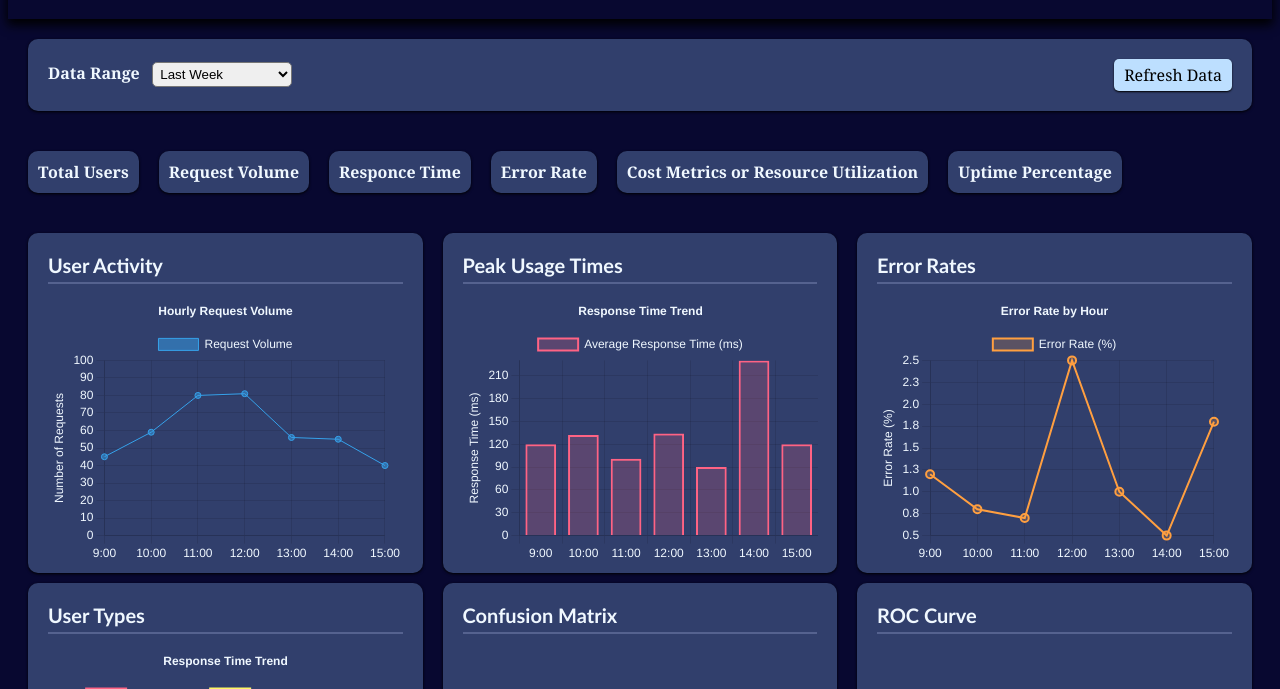
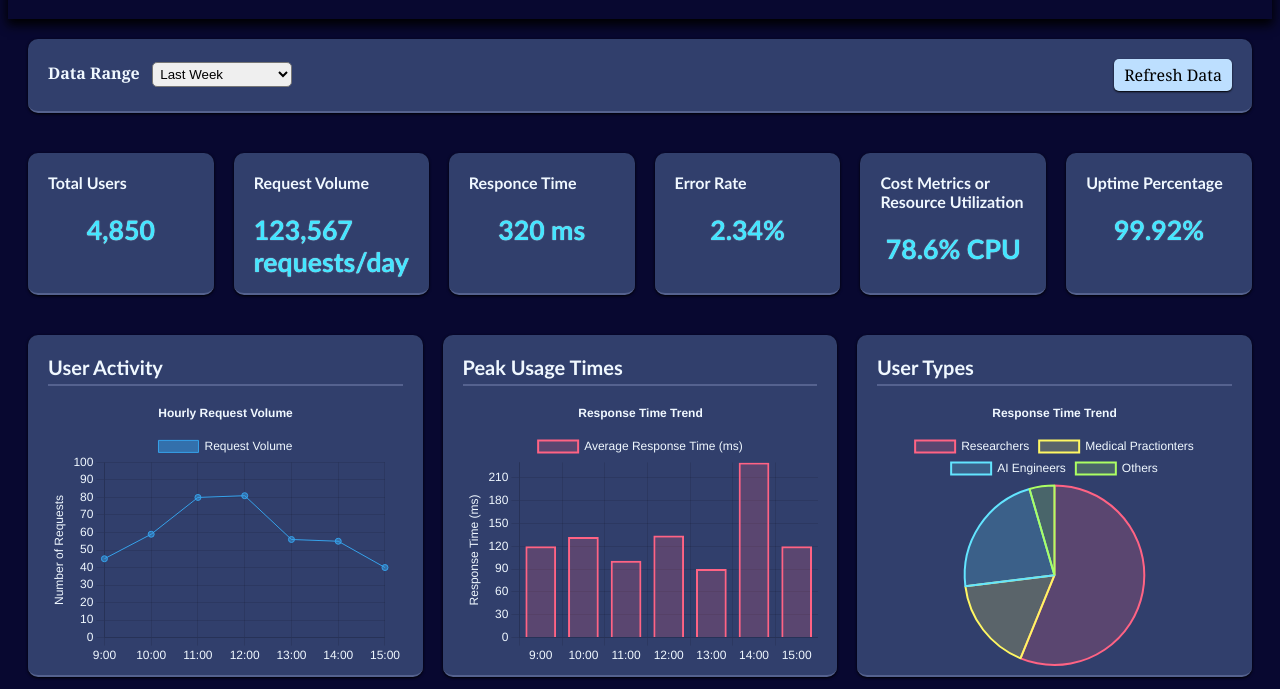
Before and after one commit to 0-Artha-0/Dashboard, a plain HTML site: page index.html in a window 1280 px wide. Shown: the part 75-764 px from the top of the page. Drawn offline with nearby package versions, Linux system fonts and the light colour scheme.

Commit message:
Update index.html

```diff
--- a/index.html
+++ b/index.html
@@ -57,6 +57,7 @@
         flex-wrap: wrap;
         justify-content:space-between;
         align-items: center;
+        border-bottom: 2px solid rgb(85, 98, 143);
     }
 
     .Controls select {
@@ -78,27 +79,43 @@
     }
 
     .Key-Metrics ul{
+        display: flex;
+        justify-content: center;
+        gap: 20px;
         list-style: none;
         padding: 20px;
-        display: flex;
-        flex-wrap: wrap;
-        gap: 20px;
-
     }
 
     .Key-Metrics ul li {
-        padding: 10px;
+        padding: 20px;
+        width: 15%;
+        height: 100px;
         background-color: rgb(49, 63, 108);
         border-radius: 10px;
         box-shadow: 0px 1px 3px black;
         font-weight: bold;
+        font-family: 'Gill Sans', 'Gill Sans MT', Calibri, 'Trebuchet MS', sans-serif;
+        border-bottom: 2px solid rgb(85, 98, 143);
+    }
+
+    .Key-Metrics .content {
+        display: flex;
+        justify-content: center;
+    }
+
+    .Key-Metrics .content h2 {
+        /*display: flex;
+        justify-content: center;*/
+        font-size: 20pt;
+        color: rgb(68, 230, 255);
+        text-shadow: 0px 0px 1px rgb(240, 242, 255);
     }
 
     .Charts {
         display: flex;
         flex-wrap: wrap;
         justify-content: space-between;
-        gap: 10px;
+        gap: 15px;
         margin: 20px;
     }
 
@@ -112,6 +129,7 @@
         box-shadow: 0px 1px 3px black;
         width: 29%;
         height: 300px;
+        border-bottom: 2px solid rgb(85, 98, 143);
     }
 
     .Charts strong {
@@ -134,6 +152,7 @@
             <a href=""><img src="darkmode.png" width="25px"></a>
         </nav>
     </header>
+
     <div class="Controls">
         <div>
             <strong>Data Range</strong>
@@ -145,18 +164,41 @@
                 <option>Custom</option>
             </select>
         </div>
-        <button>Refresh Data</button>
+        <button id="refresh">Refresh Data</button>
     </div>
 
     <div class="Key-Metrics">
         <ul>
             <li>Total Users
+                <div class="content">
+                    <h2>4,850</h2>
+                </div>
             </li>
-            <li>Request Volume</li>
-            <li>Responce Time</li>
-            <li>Error Rate</li>
-            <li>Cost Metrics or Resource Utilization</li>
-            <li>Uptime Percentage</li>
+            <li>Request Volume
+                <div class="content">
+                    <h2>123,567 requests/day</h2>
+                </div>
+            </li>
+            <li>Responce Time
+                <div class="content">
+                    <h2>320 ms</h2>
+                </div>
+            </li>
+            <li>Error Rate
+                <div class="content">
+                    <h2>2.34%</h2>
+                </div>
+            </li>
+            <li>Cost Metrics or Resource Utilization
+                <div class="content">
+                    <h2>78.6% CPU</h2>
+                </div>
+            </li>
+            <li>Uptime Percentage
+                <div class="content">
+                    <h2>99.92%</h2>
+                </div>
+            </li>
         </ul>
     </div>
 
@@ -172,28 +214,25 @@
             <strong>Peak Usage Times</strong>
             <canvas id="PeakUsage"></canvas>
         </div>
-        <!-- 3. Error Rates (Line Chart) -->
-        <div>
-            <strong>Error Rates</strong>
-            <canvas id="ErrorRates"></canvas>
-        </div>
 
-        <!-- 4. User Types (Pie Chart) -->
+        <!-- 3. User Types (Pie Chart) -->
         <div>
             <strong>User Types</strong>
             <canvas id="UserTypes"></canvas>
         </div>
 
         <!-- Model Evaluation Metrics-->
-        <!-- 5. Confusion Matrix (Table)-->
+        <!-- 4. Error Metrics (Bar)-->
         <div>
-            <strong>Confusion Matrix</strong>
+            <strong>Error Comparison Metrics</strong>
+            <canvas id="ErrorMetrics"></canvas>
         </div>
-        <!-- 6. ROC Curve (Line Chart)-->
+        <!-- 5. Error Rates (Line Chart) -->
         <div>
-            <strong>ROC Curve</strong>
+            <strong>Error Rates</strong>
+            <canvas id="ErrorRates"></canvas>
         </div>
-        <!-- 7. Model Accuracy (Line Chart)-->
+        <!-- 6. Model Accuracy (Line Chart)-->
         <!-- OR training vs real data-->
         <div>
             <strong>Model Accuracy (Training vs Testing)</strong>
```
